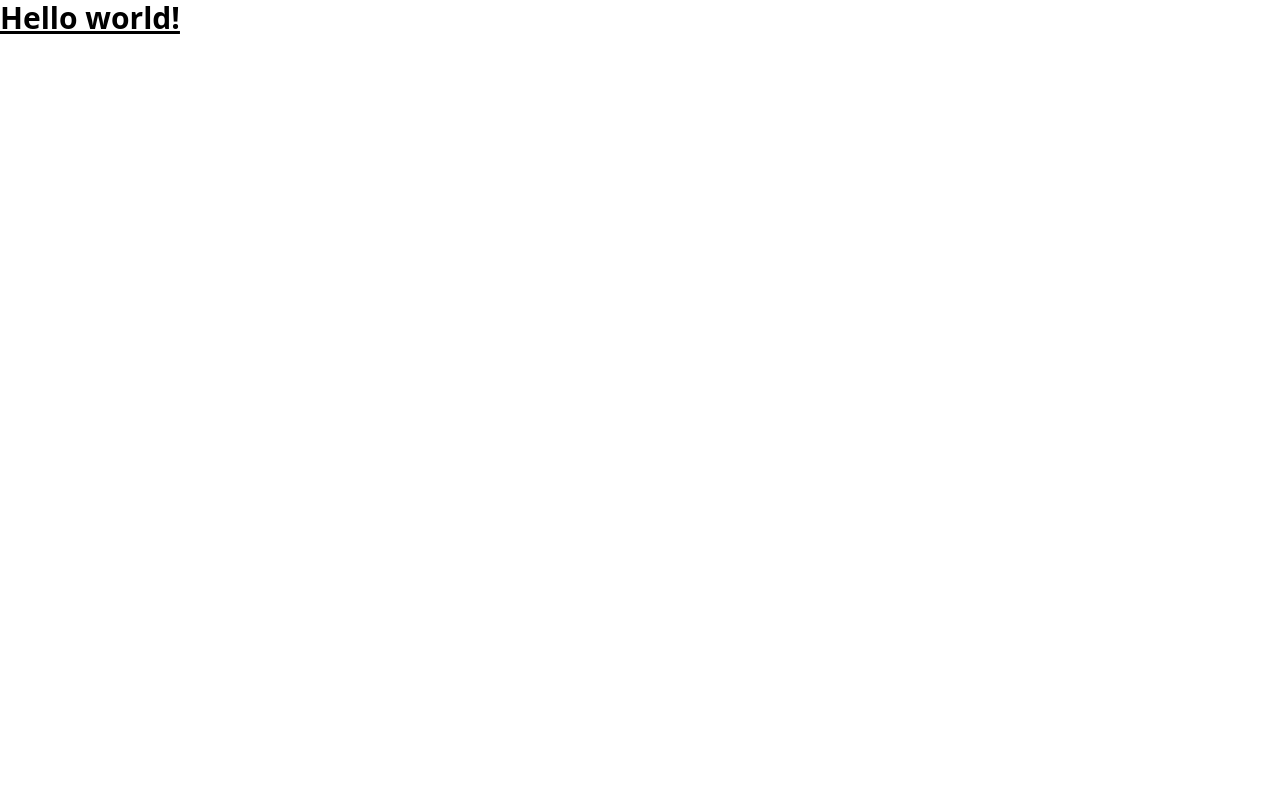
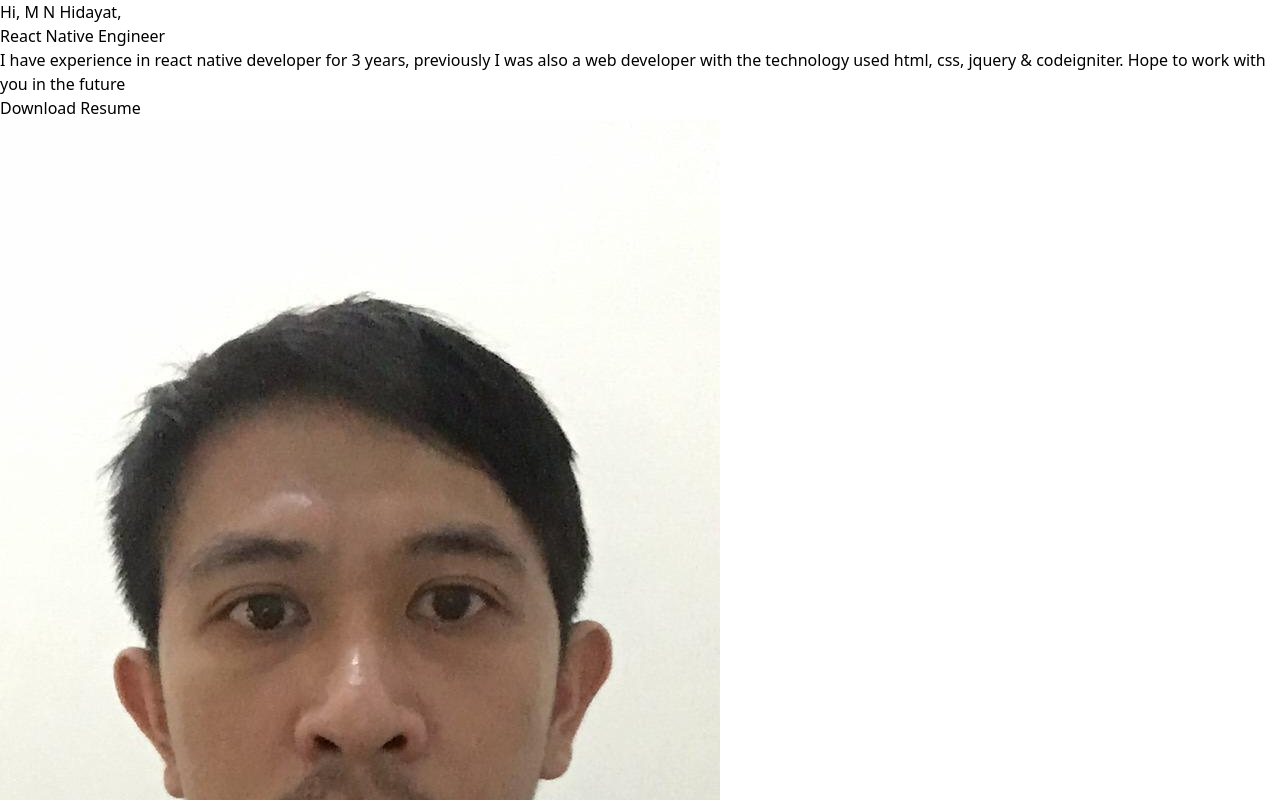
Before and after one commit to hidayat-nur/hidayat-nur.github.io, a React (Create React App) app: page / in a window 1280 px wide. Shown: the top 800 px of the page. Built offline with nearby package versions, Linux system fonts and the light colour scheme.

Commit message:
add header component

```diff
--- /dev/null
+++ b/src/assets/images.ts
@@ -0,0 +1,5 @@
+import AVATAR from "./images/hidayat.jpeg";
+
+export const IMG = {
+  AVATAR,
+};
--- a/src/screens/home.tsx
+++ b/src/screens/home.tsx
@@ -1,7 +1,28 @@
 import React from "react";
+import { IMG } from "../assets/images";
 
 function Home() {
-  return <h1 className="text-3xl font-bold underline">Hello world!</h1>;
+  return (
+    <div>
+      <div>
+        <div>
+          <p>
+            Hi, M N Hidayat,
+            <br /> React Native Engineer
+          </p>
+          <p>
+            I have experience in react native developer for 3 years, previously
+            I was also a web developer with the technology used html, css,
+            jquery & codeigniter. Hope to work with you in the future
+          </p>
+          <button onClick={() => null}>Download Resume</button>
+        </div>
+        <div>
+          <img src={IMG.AVATAR} alt="Hidayat" />
+        </div>
+      </div>
+    </div>
+  );
 }
 
 export default Home;
```
Also changed, not shown: src/assets/images/hidayat.jpeg (added).
